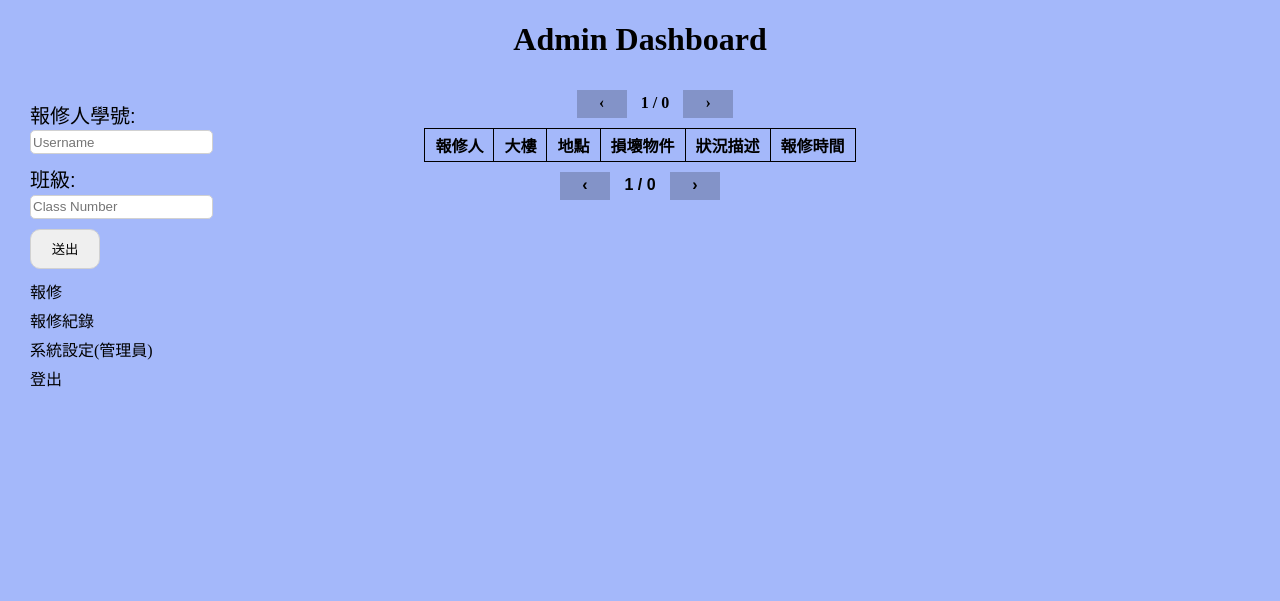
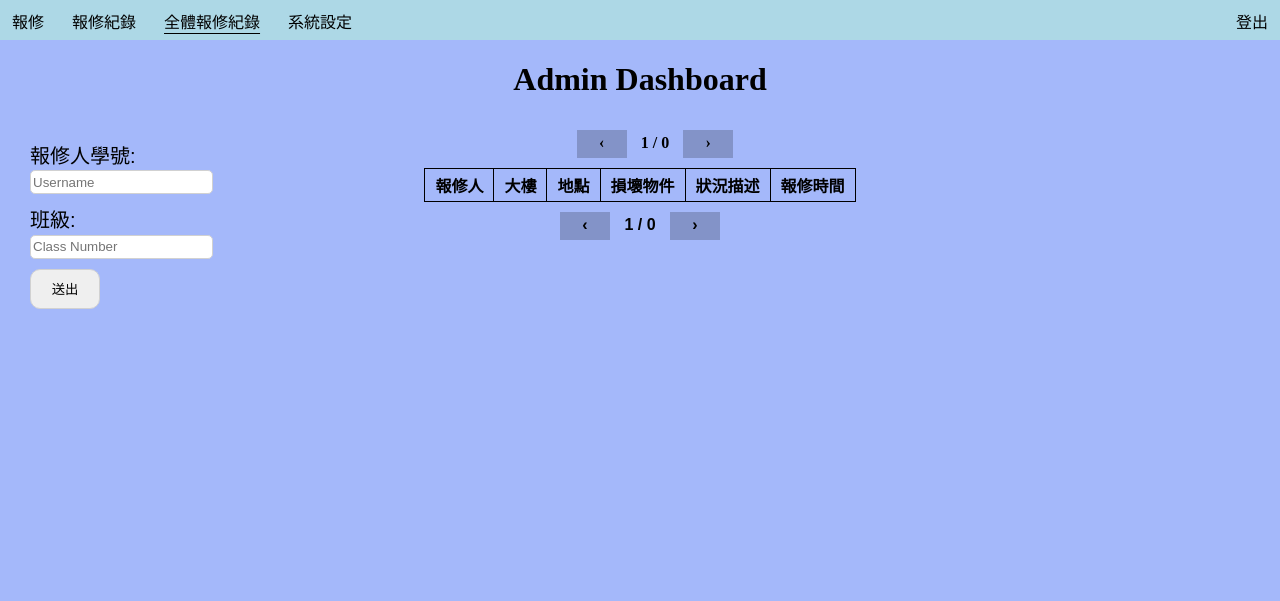
Before and after one commit to HSNU-websites/repair_system, a Flask app: page /admin_dashboard/ in a window 1280 px wide. Shown: the top 601 px of the page. Run offline with Flask 2, Linux system fonts and the light colour scheme; the visitor is signed in with stand-in values (Sample User, id 1); data that the repository does not hold is empty; some libraries are stand-ins or nearby versions.

Commit message:
Add navbar

```diff
--- a/static/dashboard.css
+++ b/static/dashboard.css
@@ -93,6 +93,14 @@ input[type="submit"] {
     opacity: 0.8;
 }
 
+
+.field {
+    font-family: 'Noto Sans TC', sans-serif;
+    margin: 10px 0 10px 0;
+    color: black;
+    font-size: 20px;
+}
+
 #sidebar {
     display: block;
     position: fixed;
@@ -104,7 +112,6 @@ input[type="submit"] {
     margin: 5px 0 5px 0;
 }
 
-
 #copyright {
     font-family: 'Noto Sans TC', sans-serif;
     height: 40px;
@@ -114,13 +121,6 @@ input[type="submit"] {
     width: 100%;
 }
 
-.field {
-    font-family: 'Noto Sans TC', sans-serif;
-    margin: 10px 0 10px 0;
-    color: black;
-    font-size: 20px;
-}
-
 @media only screen and (max-width: 1200px) {
     #sidebar {
         position: relative;
--- /dev/null
+++ b/static/nav.css
@@ -0,0 +1,44 @@
+nav {
+    width: 100%;
+    top: 0;
+    position: sticky;
+    height: 40px;
+    background-color: rgb(173, 216, 230);
+}
+
+nav a {
+    font-size: 16px;
+    margin: 9px 8px 9px 8px;
+    text-decoration: none;
+    color: black;
+    display: inline-block;
+    text-underline-offset: 5px;
+}
+
+nav a:first-child {
+    margin-left: 12px;
+}
+
+nav a:last-child {
+    margin-right: 12px;
+}
+
+nav a:hover {
+    color: rgba(0, 0, 0, 0.5);
+    text-decoration: underline;
+}
+
+nav a.active {
+    text-decoration: underline;
+}
+
+#logout {
+    float: right;
+}
+
+@media only screen and (max-width: 500px) {
+    nav a {
+        font-size: 13px;
+        margin: 11px 10px 11px 10px;
+    }
+}
--- a/templates/admin_dashboard.html
+++ b/templates/admin_dashboard.html
@@ -6,21 +6,26 @@
     <meta http-equiv="X-UA-Compatible" content="IE=edge">
     <meta name="viewport" content="width=device-width, initial-scale=1.0">
     <link rel="stylesheet" href="{{ url_for('static', filename='dashboard.css') }}">
+    <link rel="stylesheet" href="{{ url_for('static', filename='nav.css') }}">
     <link rel="stylesheet" href="{{ url_for('static', filename='messages.css') }}">
     <script src="{{ url_for('static', filename='msg.js') }}"></script>
     <link rel="icon" href="{{ url_for('static', filename='HSNU.png') }}">
     <title>Admin Dashboard</title>
     {% if records["pages"] != 0 %}
-    {% if records["page"] < 1 %} <script>window.location.replace("1");</script>
-        {% endif %}
-        {% if records["page"] > records["pages"] %}
-        <script>window.location.replace("{{ records['pages'] }}");</script>
-        {% endif %}
-        {% endif %}
+    {% if records["page"] < 1 %} <script>window.location.replace("1");</script>{% endif %}
+    {% if records["page"] > records["pages"] %} <script>window.location.replace("{{ records['pages'] }}");</script> {% endif %}
+    {% endif %}
 </head>
 
 <body>
     <div style="min-height: 100%;">
+        <nav>
+            <span><a href="/report">報修</a></span>
+            <span><a href="/dashboard">報修紀錄</a></span>
+            <span><a href="/admin_dashboard" class="active">全體報修紀錄</a></span>
+            <span><a href="/system">系統設定</a></span>
+            <span id="logout"><a href="/logout">登出</a></span>
+        </nav>
         <h1>Admin Dashboard</h1>
         <div id="sidebar">
             <form action="/admin_dashboard/" method="POST">
@@ -39,10 +44,6 @@
                     {{ form.submit }}
                 </div>
             </form>
-            <a href="/report">報修</a>
-            <a href="/dashboard">報修紀錄</a>
-            <a href="/system">系統設定(管理員)</a>
-            <a href="/logout">登出</a>
         </div>
         <table>
             <caption>
```
Also changed, not shown: app/admin/routes.py (+0 -7 lines), static/system.css (+0 -11 lines), templates/report.html (+10 -0 lines), templates/system.html (+8 -6 lines), templates/user_dashboard.html (+11 -9 lines).
